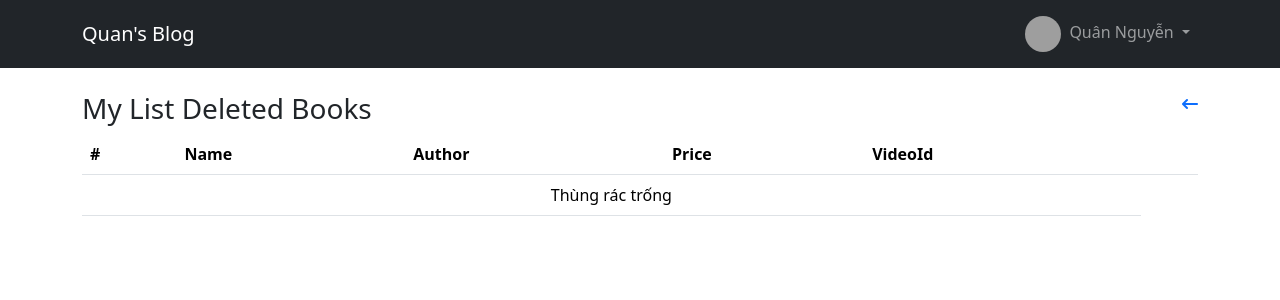
After one commit to quanandcode/nodejs_blog, a Node server app: page /me/trash/books in a window 1280 px wide. The commit adds this page. Shown: the top 300 px of the page. Run offline with Node 20, Linux system fonts and the light colour scheme; data that the repository does not hold is empty; style sheets or scripts are compiled from the project's sources; some libraries are stand-ins or nearby versions; grey boxes are pictures that could not be loaded.

Commit message:
add trash place and restore feature

```diff
--- a/package.json
+++ b/package.json
@@ -28,6 +28,7 @@
     "express-handlebars": "^6.0.7",
     "method-override": "^3.0.0",
     "mongoose": "^6.9.1",
+    "mongoose-delete": "^0.5.4",
     "mongoose-slug-generator": "^1.0.4",
     "mongoose-slug-updater": "^3.3.0",
     "node-sass": "^8.0.0",
--- a/src/app/controllers/meController.js
+++ b/src/app/controllers/meController.js
@@ -9,5 +9,12 @@ class meController {
       )
       .catch(next);
   }
+  showTrash(req, res, next) {
+    Book.findDeleted()
+      .then((books) =>
+        res.render("me/trash-books", { books: multiMongooseToObject(books) })
+      )
+      .catch(next);
+  }
 }
 module.exports = new meController();
--- a/src/resource/scss/app.scss
+++ b/src/resource/scss/app.scss
@@ -19,6 +19,11 @@ h2{
 .fix-flex-grow{
     flex-grow: 0;
 }
+
+.trash-icon{
+    font-size: 25px;
+    color: black;
+}
 .avatar-user{
     width: 36px;
     height: 36px;
--- a/src/resource/views/layouts/main.hbs
+++ b/src/resource/views/layouts/main.hbs
@@ -6,6 +6,9 @@
     <title>Example App</title>
     <link href="https://cdn.jsdelivr.net/npm/bootstrap@5.3.0-alpha1/dist/css/bootstrap.min.css" rel="stylesheet"
         integrity="sha384-GLhlTQ8iRABdZLl6O3oVMWSktQOp6b7In1Zl3/Jr59b6EGGoI1aFkw7cmDA6j6gD" crossorigin="anonymous">
+    <link rel="stylesheet" href="https://cdnjs.cloudflare.com/ajax/libs/font-awesome/6.3.0/css/all.min.css"
+        integrity="sha512-SzlrxWUlpfuzQ+pcUCosxcglQRNAq/DZjVsC0lE40xsADsfeQoEypE+enwcOiGjk/bSuGGKHEyjSoQ1zVisanQ=="
+        crossorigin="anonymous" referrerpolicy="no-referrer" />
     <link rel="stylesheet" href="/css/app.css">
 </head>
 
@@ -17,6 +20,7 @@
         </div>
         {{>footer}}
     </div>
+    <script src="https://code.jquery.com/jquery-3.6.3.min.js"></script>
     <script src="https://cdn.jsdelivr.net/npm/bootstrap@5.3.0-alpha1/dist/js/bootstrap.bundle.min.js"
         integrity="sha384-w76AqPfDkMBDXo30jS1Sgez6pr3x5MlQ1ZAGC+nuZB+EYdgRZgiwxhTBTkF7CXvN"
         crossorigin="anonymous"></script>
--- /dev/null
+++ b/src/resource/views/me/trash-books.hbs
@@ -0,0 +1,70 @@
+<div class="mt-4">
+    <div class="d-flex justify-content-between">
+        <h3>My List Deleted Books</h3>
+        <a href="/me/stored/books">
+            <i class="fa-solid fa-arrow-left-long"></i>
+        </a>
+    </div>
+    <table class="table">
+        <thead>
+            <tr>
+                <th scope="col">#</th>
+                <th scope="col">Name </th>
+                <th scope="col">Author</th>
+                <th scope="col">Price</th>
+                <th scope="col">VideoId</th>
+                <th scope="col"></th>
+            </tr>
+        </thead>
+        <tbody>
+            {{#each books}}
+            <tr>
+                <th scope="row">{{sum @index 1}}</th>
+                <td>{{this.name}}</td>
+                <td>{{this.author}}</td>
+                <td>{{this.price}}</td>
+                <td>{{this.videoId}}</td>
+                <td class="d-flex justify-content-end">
+                    <button type="button" data-id="{{this._id}}" class="btn btn-primary button-restore-book">
+                        <a>
+                            Khôi Phục
+                        </a>
+                    </button>
+                    <button type="button" class="btn btn-danger" data-id="{{this._id}}" data-bs-toggle="modal"
+                        data-bs-target="#delete-book-modal">
+                        <a>
+                            Xoá Vĩnh Viễn
+                        </a>
+                    </button>
+                </td>
+            </tr>
+            {{else}}
+            <tr>
+                <td colspan="5">
+                    <div class="text-center">
+                        Thùng rác trống
+
+                    </div>
+                </td>
+            </tr>
+
+            {{/each
+            }}
+        </tbody>
+    </table>
+</div>
+<form method="POST" id="form-hidden-restore"></form>
+<script>
+    var bookId;
+    var btnRestores = document.querySelectorAll('.button-restore-book');
+    var formHidden = document.getElementById('form-hidden-restore');
+
+    btnRestores.forEach((btnRestore) => {
+
+        btnRestore.addEventListener("click", e => {
+            bookId = e.currentTarget.getAttribute("data-id");
+            formHidden.action = "/books/" + bookId + "/restore?_method=PATCH"
+            formHidden.submit();
+        })
+    })
+</script>
--- a/src/resource/views/partials/header.hbs
+++ b/src/resource/views/partials/header.hbs
@@ -18,7 +18,7 @@
                     <ul class="dropdown-menu dropdown-menu-dark" aria-labelledby="navbarDarkDropdownMenuLink">
                         <li><a class="dropdown-item" href="/books/create">Thêm Sách</a></li>
                         <li><a class="dropdown-item" href="#">Thông Tin Tài Khoản</a></li>
-                        <li><a class="dropdown-item" href="/me/stored">Sách Của Tôi</a></li>
+                        <li><a class="dropdown-item" href="/me/stored/books">Sách Của Tôi</a></li>
                     </ul>
                 </li>
             </ul>
--- a/src/route/books.js
+++ b/src/route/books.js
@@ -4,6 +4,8 @@ const BookController = require("../app/controllers/BooksController");
 bookRouter.get("/create", BookController.create);
 bookRouter.post("/store", BookController.store);
 bookRouter.get("/:id/edit", BookController.edit);
+bookRouter.delete("/:id", BookController.delete);
+bookRouter.patch("/:id/restore", BookController.restore);
 bookRouter.put("/:id", BookController.update);
 bookRouter.get("/:slug", BookController.show);
 module.exports = bookRouter;
--- a/src/route/me.js
+++ b/src/route/me.js
@@ -1,6 +1,6 @@
 const express = require("express");
 const meRouter = express.Router();
 const meController = require("../app/controllers/meController");
-meRouter.get("/stored", meController.show);
-
+meRouter.get("/stored/books", meController.show);
+meRouter.get("/trash/books", meController.showTrash);
 module.exports = meRouter;
```
Also changed, not shown: src/app/controllers/BooksController.js (+14 -0 lines), src/app/model/Book.js (+6 -1 lines), src/resource/views/me/stored-books.hbs (+60 -4 lines), 1 other file.
